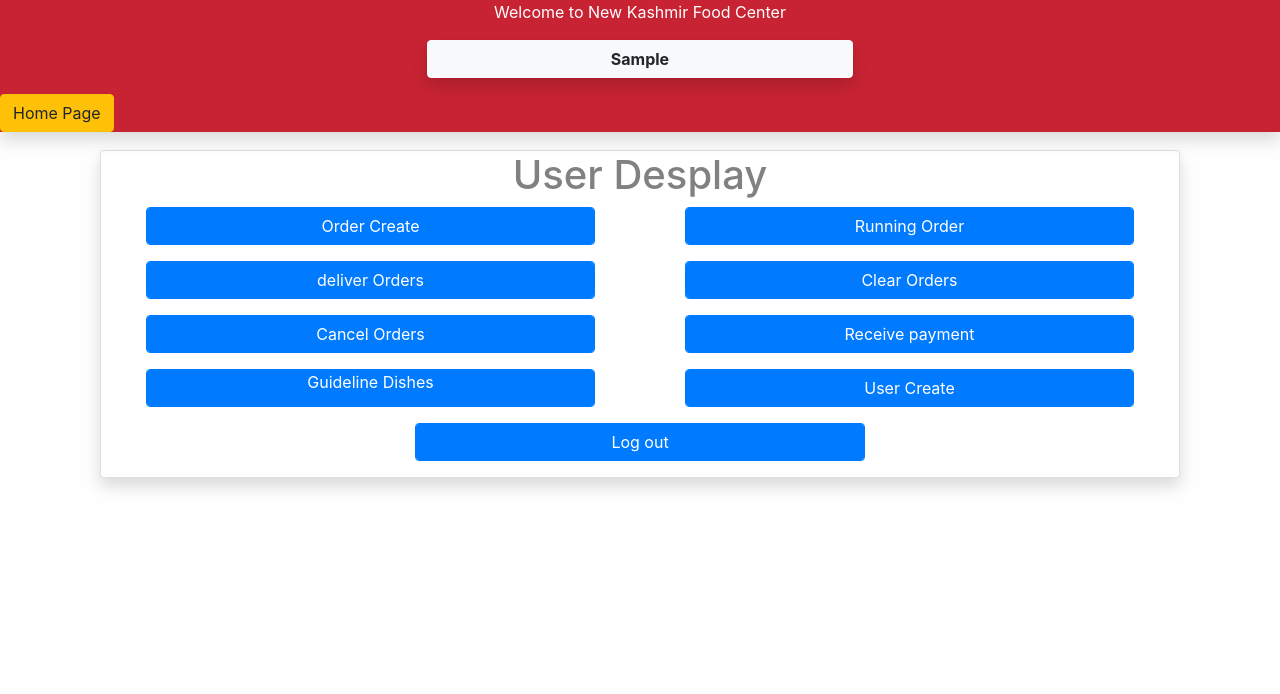
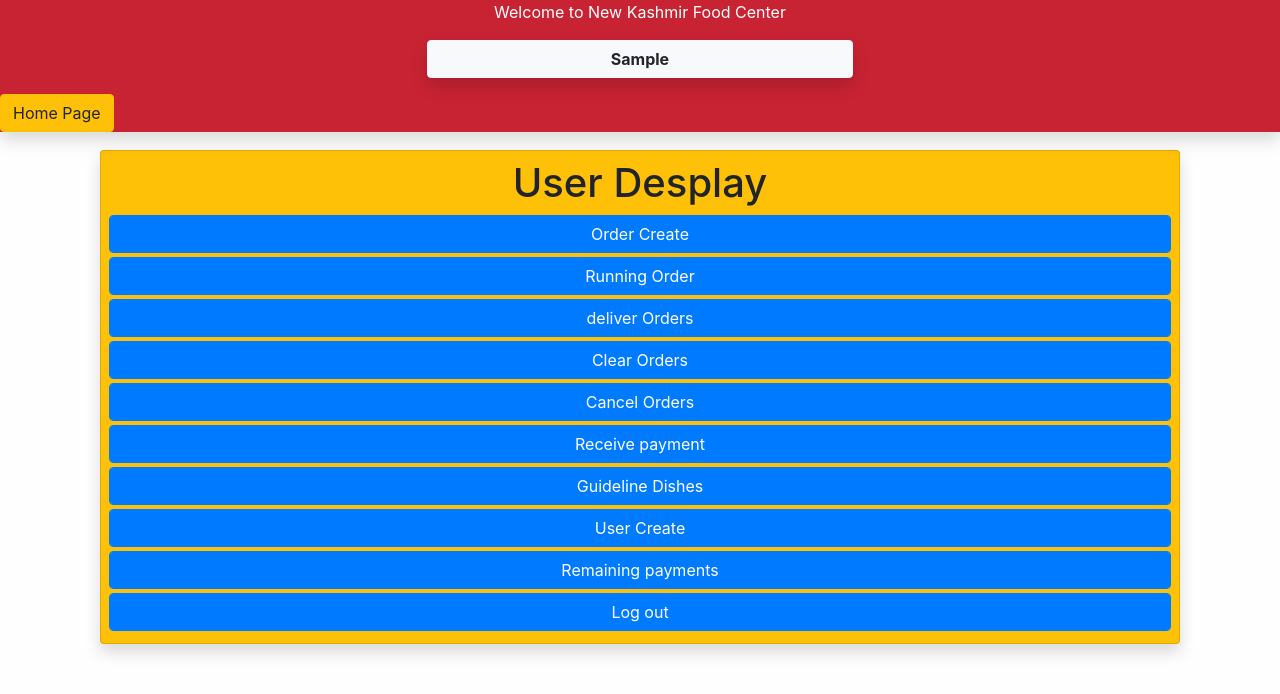
Before and after one commit to shahzadmiraj/catering, a PHP site: page /user/userDisplay.php in a window 1280 px wide. Shown: the top 694 px of the page. Run offline with PHP 8.4, Linux system fonts and the light colour scheme; the visitor is signed in with stand-in values (Sample User, id 1).

Commit message:
complele

```diff
--- a/Catering/system/user/usercreate.php
+++ b/Catering/system/user/usercreate.php
@@ -89,8 +89,8 @@ include_once ("../../webdesign/header/header.php");
         </div>
 
         <div class="form-group row">
-        <button class="col-2 form-control btn btn-danger" id="cancelCustomer">cancel</button>
-        <button class="col-2 form-control btn btn-outline-primary" id="submit">submit</button>
+        <button class="col-6 form-control btn btn-danger" id="cancelCustomer">cancel</button>
+        <button class="col-6 form-control btn btn-outline-primary" id="submit">submit</button>
         </div>
     </form>
 </div>
--- a/Catering/user/logout.php
+++ b/Catering/user/logout.php
@@ -7,6 +7,10 @@
  */
 session_start();
 session_destroy();
+
+setcookie('userid',"" , time() - (86400 * 30), "/");
+setcookie("isOwner","",time() - (86400 * 30), "/");
+setcookie("username","",time() - (86400 * 30), "/");
 header("location:userLogin.php");
 exit();
 ?>
--- a/Catering/user/userDisplay.php
+++ b/Catering/user/userDisplay.php
@@ -41,32 +41,21 @@ if(!isset($_SESSION['username']))
 <div class="col-12 " style="margin-top:150px" >
 
 
-    <div class="col-12 shadow card p-0 ">
+    <div class="shadow card p-2 badge-warning">
 <!--        $OrderStatus=array("running","cancel","delieved","clear");-->
 
-        <h1 align="center" class="col-12">User Desplay</h1>
-        <div class="col-12">
-        <div class="form-group row">
-            <a href="/Catering/customer/CustomerCreate.php?option=userDisplay" class="text-center  col-5 form-control btn-primary">Order Create</a>
-            <a href="/Catering/order/FindOrder.php?is_active=0" class="text-center col-5  form-control btn-primary">Running Order</a>
-        </div>
+            <h1 align="center" class="col-12">User Desplay</h1>
+            <a href="/Catering/customer/CustomerCreate.php?option=userDisplay" class="mb-1 text-center   form-control btn-primary">Order Create</a>
+            <a href="/Catering/order/FindOrder.php?is_active=0" class="mb-1 text-center   form-control btn-primary">Running Order</a>
+            <a href="/Catering/order/FindOrder.php?is_active=2" class="mb-1  text-center form-control btn-primary">deliver Orders</a>
+            <a href="/Catering/order/FindOrder.php?is_active=3" class="mb-1 text-center form-control btn-primary">Clear Orders</a>
+            <a href="/Catering/order/FindOrder.php?is_active=1" class="mb-1 text-center form-control btn-primary">Cancel Orders</a>
+            <a href="/Catering/payment/transferPaymentReceive.php?option=userDisplay" class="mb-1 text-center form-control btn-primary">Receive payment</a>
+            <a href="/Catering/system/dish/dishesDetail.php" class="mb-1 text-center form-control btn-primary">Guideline Dishes</a>
+            <a href="/Catering/system/user/usercreate.php" class="mb-1 text-center form-control btn-primary">User Create</a>
+            <a  href="/Catering/payment/RemainingAmount.php" class="mb-1 text-center form-control btn-primary">Remaining payments</a>
+            <a  href="/Catering/user/logout.php" class="mb-1 text-center form-control btn-primary">Log out</a>
 
-        <div class="form-group row">
-            <a href="/Catering/order/FindOrder.php?is_active=2" class="col-5  text-center form-control btn-primary">deliver Orders</a>
-            <a href="/Catering/order/FindOrder.php?is_active=3" class="col-5 text-center form-control btn-primary">Clear Orders</a>
-        </div>
-        <div class="form-group row">
-            <a href="/Catering/order/FindOrder.php?is_active=1" class="col-5 text-center form-control btn-primary">Cancel Orders</a>
-            <a href="/Catering/payment/transferPaymentReceive.php?option=userDisplay" class="col-5 text-center form-control btn-primary">Receive payment</a>
-        </div>
-        <div class="form-group row">
-            <a href="/Catering/system/dish/dishesDetail.php" class="p-0 col-5 text-center form-control btn-primary">Guideline Dishes</a>
-            <a href="/Catering/system/user/usercreate.php" class="col-5 text-center form-control btn-primary">User Create</a>
-        </div>
-        <div class="form-group row">
-            <a  href="/Catering/user/logout.php" class="col-5 text-center form-control btn-primary">Log out</a>
-        </div>
-        </div>
     </div>
 
 </div>
--- a/Catering/user/userLogin.php
+++ b/Catering/user/userLogin.php
@@ -8,8 +8,11 @@
 
 
 session_start();
-if(isset($_SESSION["userid"]))
+if(isset($_COOKIE["userid"]))
 {
+     $_SESSION['userid']= $_COOKIE['userid'];
+     $_SESSION['isOwner']=$_COOKIE['isOwner'];
+     $_SESSION['username']=$_COOKIE['username'];
 
     header('location:userDisplay.php');
     exit();
--- a/Catering/webdesign/header/header.php
+++ b/Catering/webdesign/header/header.php
@@ -38,7 +38,7 @@
         }
         ?>
     </p>
-<a href="/Catering/user/userLogin.php" class="btn btn-warning">Home Page</a>
+<a href="/Catering/user/userDisplay.php" class="btn btn-warning">Home Page</a>
 </div>
 
 
```
Also changed, not shown: Catering/connection/connect.php (+6 -6 lines), Catering/dish/dishDisplay.php (+32 -5 lines), Catering/order/PreviewOrder.php (+11 -16 lines), Catering/user/userServer.php (+3 -4 lines), Catering/images/dishImages/9e6.jpg (added).
